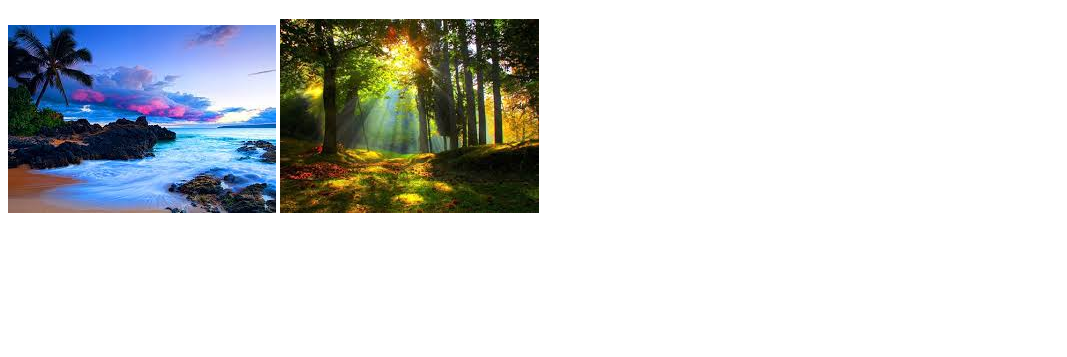
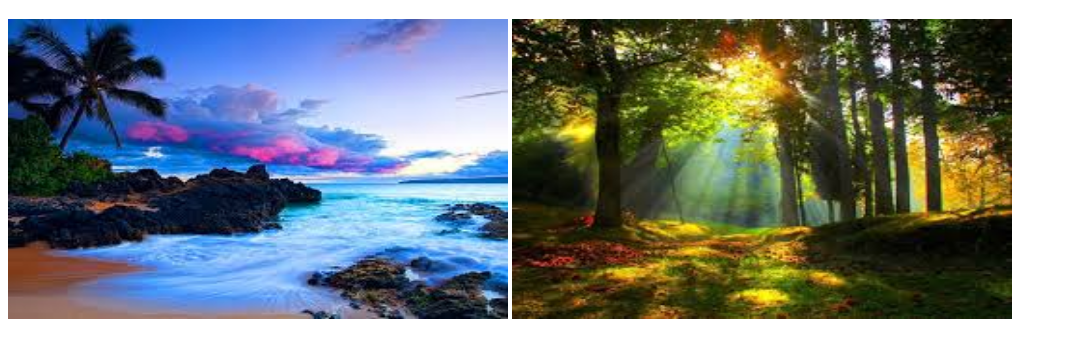
Before and after one commit to macvirusnath/simpleweb, a plain HTML site: page index.html in a window 1280 px wide. Shown: the part 61-418 px from the top of the page, without its empty margins (0-1067 px from the left). Drawn offline with Linux system fonts and the light colour scheme.

Commit message:
height and width update

```diff
--- a/index.html
+++ b/index.html
@@ -7,7 +7,7 @@
 </head>
 <body>
     <h1>these is future of india</h1>
-    <img src="beach3.jpg" alt="this is beautiful beach">
-    <img src="sunrise2.jpg" alt="this is sunrise 2">
+    <img src="beach3.jpg" alt="this is beautiful beach" height="300" width="500">
+    <img src="sunrise2.jpg" alt="this is sunrise 2" height="300" width="500">
 </body>
 </html>
```
